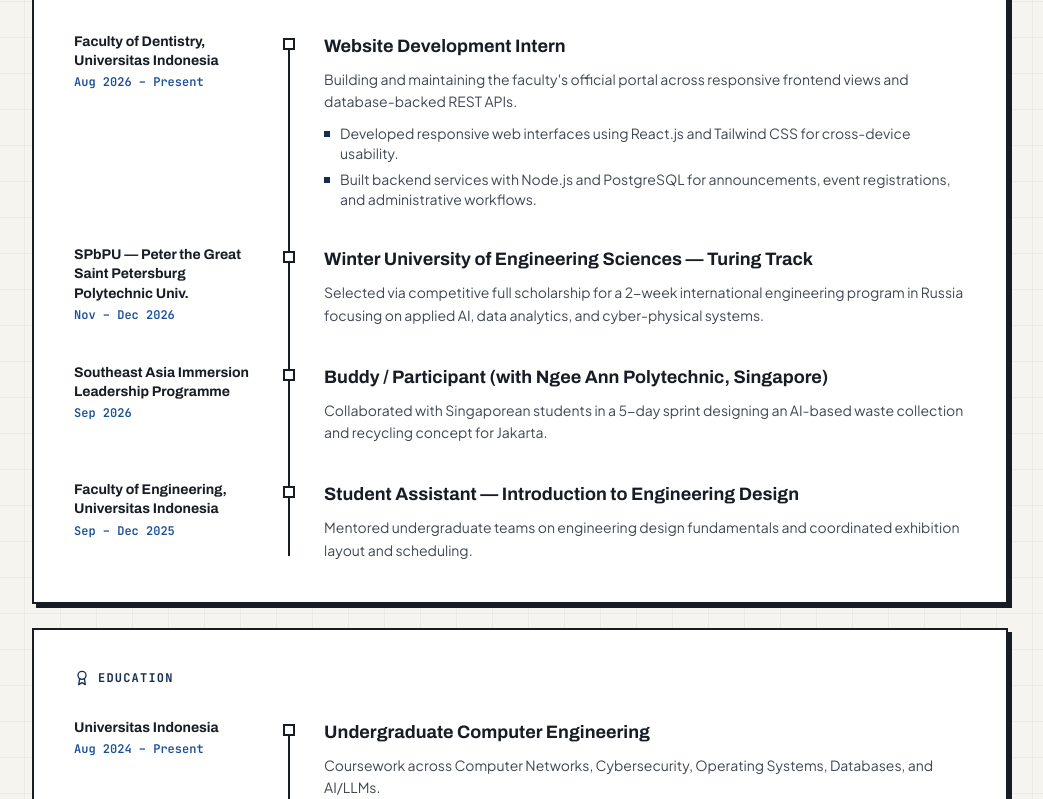
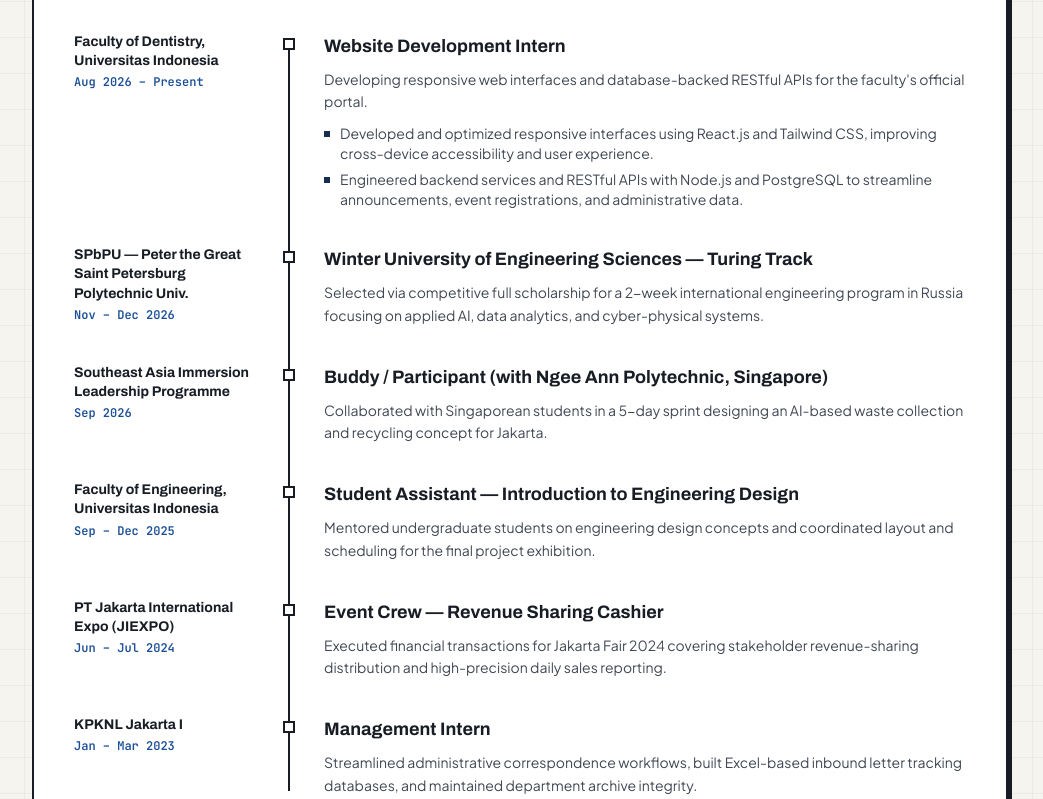
Before and after one commit to Mishaws/mishaws.github.io, a React (Vite) app: page / in a window 1280 px wide. Shown: the part 1181-1980 px from the top of the page, without its empty margins (120-1163 px from the left). Built offline with nearby package versions, Linux system fonts and the light colour scheme.

Commit message:
Update portfolio CV to CV_ATS_Michael_2026-3.pdf and sync JIEXPO & KPKNL work experience

```diff
--- a/src/data/portfolio.ts
+++ b/src/data/portfolio.ts
@@ -46,7 +46,7 @@ export const PROFILE = {
   email: "chirstianmichael023@gmail.com",
   github: "https://github.com/Mishaws",
   linkedin: "https://www.linkedin.com/in/michael-christian-98037a309",
-  cvPath: "/cv/CV_Michael_2026.pdf",
+  cvPath: "/cv/CV_ATS_Michael_2026-3.pdf",
 };
 
 export const EXPERIENCE_TIMELINE: TimelineEntry[] = [
@@ -55,10 +55,10 @@ export const EXPERIENCE_TIMELINE: TimelineEntry[] = [
     period: "Aug 2026 – Present",
     title: "Website Development Intern",
     summary:
-      "Building and maintaining the faculty's official portal across responsive frontend views and database-backed REST APIs.",
+      "Developing responsive web interfaces and database-backed RESTful APIs for the faculty's official portal.",
     bullets: [
-      "Developed responsive web interfaces using React.js and Tailwind CSS for cross-device usability.",
-      "Built backend services with Node.js and PostgreSQL for announcements, event registrations, and administrative workflows.",
+      "Developed and optimized responsive interfaces using React.js and Tailwind CSS, improving cross-device accessibility and user experience.",
+      "Engineered backend services and RESTful APIs with Node.js and PostgreSQL to streamline announcements, event registrations, and administrative data.",
     ],
   },
   {
@@ -80,7 +80,21 @@ export const EXPERIENCE_TIMELINE: TimelineEntry[] = [
     period: "Sep – Dec 2025",
     title: "Student Assistant — Introduction to Engineering Design",
     summary:
-      "Mentored undergraduate teams on engineering design fundamentals and coordinated exhibition layout and scheduling.",
+      "Mentored undergraduate students on engineering design concepts and coordinated layout and scheduling for the final project exhibition.",
+  },
+  {
+    organization: "PT Jakarta International Expo (JIEXPO)",
+    period: "Jun – Jul 2024",
+    title: "Event Crew — Revenue Sharing Cashier",
+    summary:
+      "Executed financial transactions for Jakarta Fair 2024 covering stakeholder revenue-sharing distribution and high-precision daily sales reporting.",
+  },
+  {
+    organization: "KPKNL Jakarta I",
+    period: "Jan – Mar 2023",
+    title: "Management Intern",
+    summary:
+      "Streamlined administrative correspondence workflows, built Excel-based inbound letter tracking databases, and maintained department archive integrity.",
   },
 ];
 
```
Also changed, not shown: 2 other files (tests, documents, lock files or other folders).
